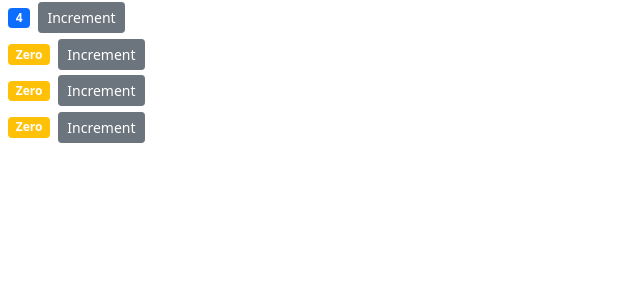
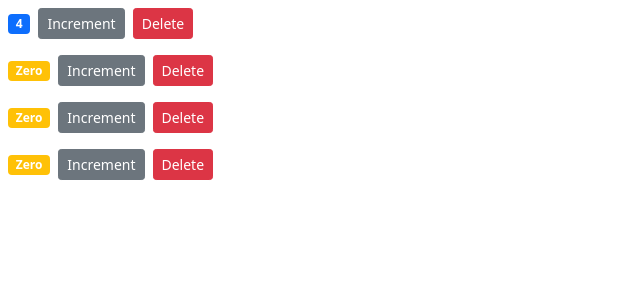
Before and after one commit to marmikpatel19/E-commerce-Shopping-Cart, a React (Create React App) app: page / in a window 1280 px wide. Shown: the top 300 px of the page, without its empty margins (0-640 px from the left). Built offline with nearby package versions, Linux system fonts and the light colour scheme.

Commit message:
feat: integrate delete button for each counter

```diff
--- a/src/Components/counter.jsx
+++ b/src/Components/counter.jsx
@@ -2,7 +2,7 @@
 
 class Counter extends React.Component {
   state = {
-    value: this.props.value,
+    value: this.props.counter.value,
   };
 
   handleIncrement = () => {
@@ -18,6 +18,13 @@
           className="btn btn-secondary btn-sm"
         >
           Increment
+        </button>
+
+        <button
+          onClick={() => this.props.onDelete(this.props.counter.id)}
+          className="btn btn-danger btn-sm m-2"
+        >
+          Delete
         </button>
       </div>
     );
--- a/src/Components/counters.jsx
+++ b/src/Components/counters.jsx
@@ -11,11 +11,20 @@
     ],
   };
 
+  handleDelete = (counterId) => {
+    const counters = this.state.counters.filter((c) => c.id !== counterId);
+    this.setState({ counters });
+  };
+
   render() {
     return (
       <div>
         {this.state.counters.map((counter) => (
-          <Counter key={counter.id} value={counter.value} />
+          <Counter
+            key={counter.id}
+            onDelete={this.handleDelete}
+            counter={counter}
+          />
         ))}
       </div>
     );
```
